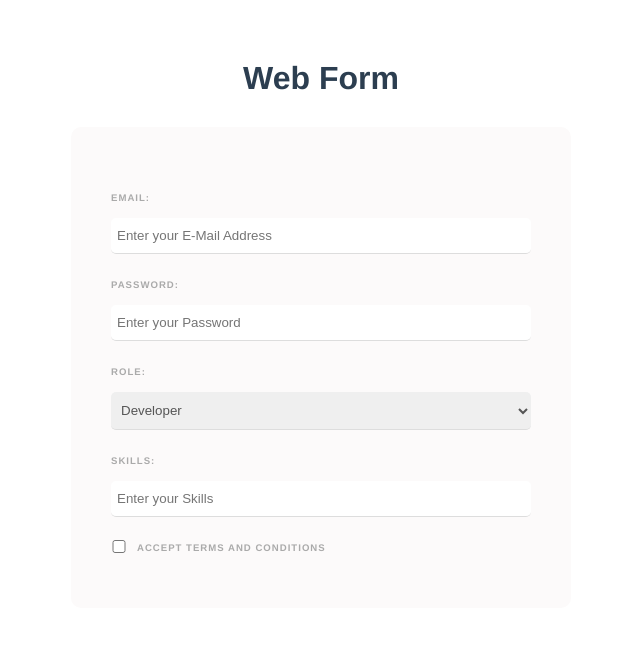
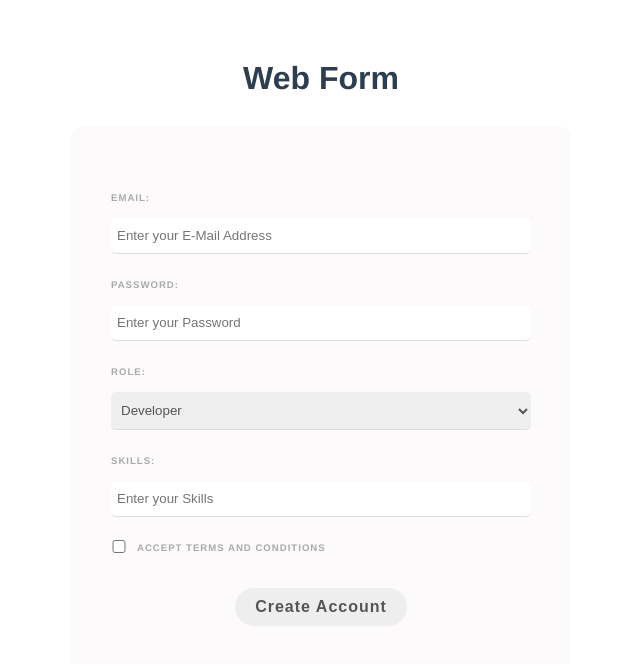
Before and after one commit to talhadar2011/FormBinding, a Vue app: page / in a window 1280 px wide. Shown: the top 664 px of the page, without its empty margins (319-959 px from the left). Built offline with nearby package versions, Linux system fonts and the light colour scheme.

Commit message:
Form Implemented

```diff
--- a/src/components/SignpForm.vue
+++ b/src/components/SignpForm.vue
@@ -26,6 +26,9 @@
         <input type="checkbox" v-model="terms" required>
         <label>Accept Terms and Conditions</label>
 
+    </div>
+    <div class="submit">
+            <button>Create Account</button>
     </div>
 </form>
 
@@ -108,6 +111,20 @@ export default {
         letter-spacing: 1px;
         font-weight: bold;
         font-size: 12px;
+    }
+    button{
+        background: #eee;
+        padding: 10px 20px;
+        border:none;
+        border-radius: 25px;
+        font-size: 16px;
+        font-weight: bold;
+        color:#555;
+        letter-spacing: 1px;
+        margin:20px
+    }
+    .submit{
+                text-align: center;
 
     }
 </style>
```
